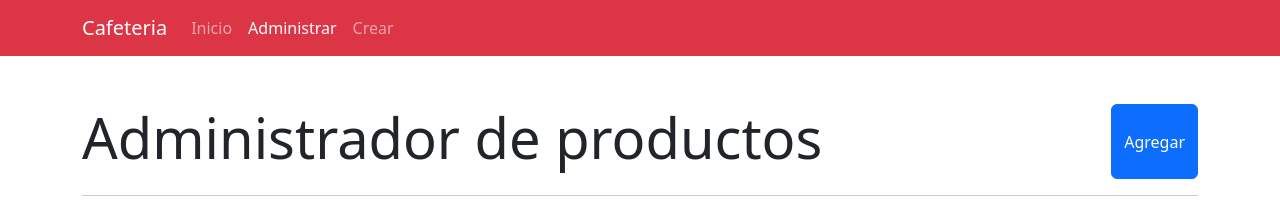
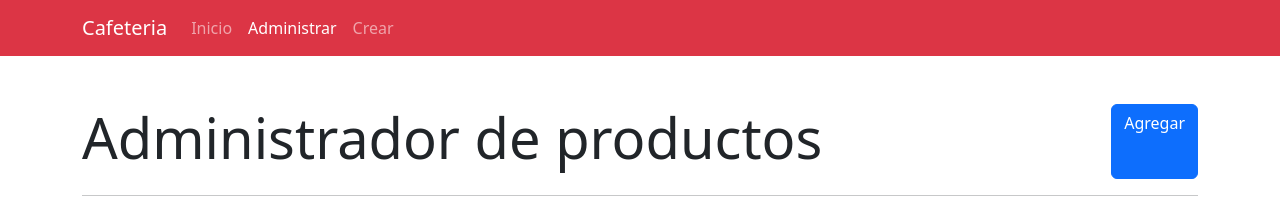
Before and after one commit to carlosmsx/c2i-crud-cafeteria, a React (Create React App) app: page /administrar in a window 1280 px wide. Shown: the top 211 px of the page. Built offline with nearby package versions, Linux system fonts and the light colour scheme; data requests are answered from the project's data file.

Commit message:
agregamos el link que nos redirecciona a la pagina para crear

```diff
--- a/src/components/views/producto/AdminProductos.jsx
+++ b/src/components/views/producto/AdminProductos.jsx
@@ -1,6 +1,7 @@
 import React,{useEffect, useState} from "react";
 import {Table,Button} from "react-bootstrap";
 import ItemProducto from './ItemProducto';
+import {Link} from 'react-router-dom';
 
 const AdminProductos = () => {
     const URL_API = process.env.REACT_APP_API_CAFETERIA;
@@ -29,7 +30,7 @@ const AdminProductos = () => {
         <section className="container">
             <div className="d-flex justify-content-between align-item-center mt-5">
                 <h1 className="display-4">Administrador de productos</h1>
-                <Button variant="primary">Agregar</Button>
+                <Link to='/administrar/crear' className="btn btn-primary">Agregar</Link>
             </div>
             <hr />
             <Table responsive striped bordered hover>
```
